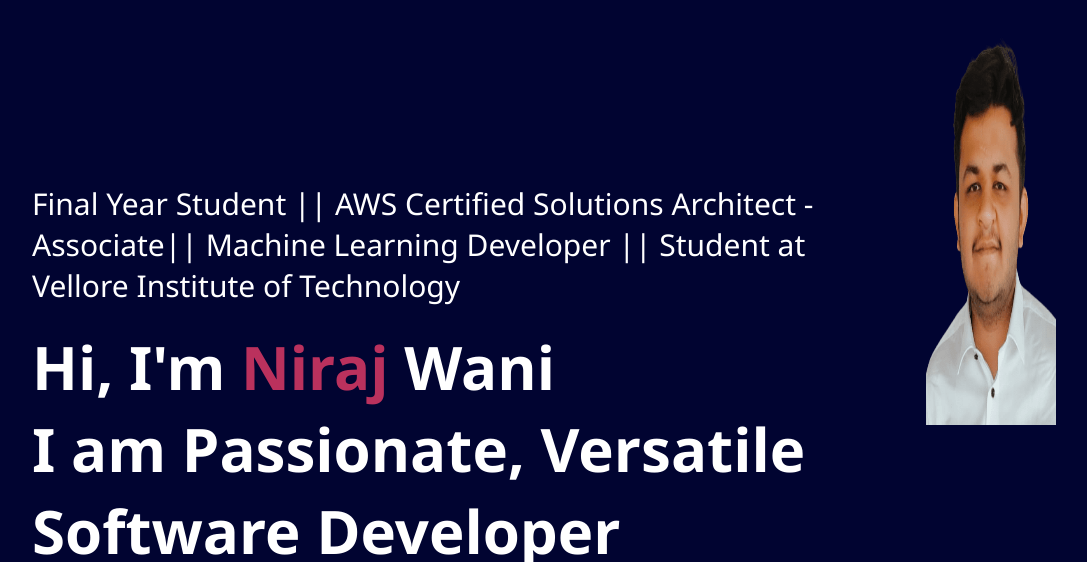
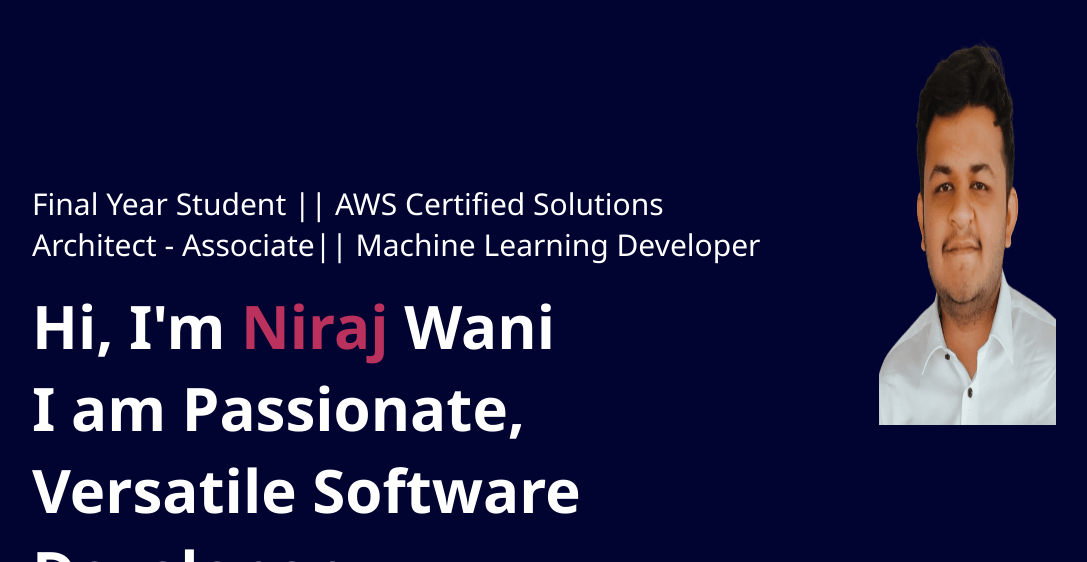
Before and after one commit to codexniraj/myPortfolio, a plain HTML site: page index.html in a window 1280 px wide. Shown: the part 238-800 px from the top of the page, without its empty margins (96-1183 px from the left). Drawn offline with Linux system fonts and the light colour scheme.

Commit message:
index.html

```diff
--- a/index.html
+++ b/index.html
@@ -29,7 +29,7 @@
             </nav>
             <div class="name">
                 <div class="header-text">
-                    <p>Final Year Student || AWS Certified Solutions Architect - Associate|| Machine Learning Developer || Student at Vellore Institute of Technology</p>
+                    <p>Final Year Student || AWS Certified Solutions Architect - Associate|| Machine Learning Developer </p>
                     <h1>Hi, I'm <span>Niraj </span>Wani<br> I am Passionate, Versatile Software Developer </h1>
                 </div>
                 <div class="header-image">
```
